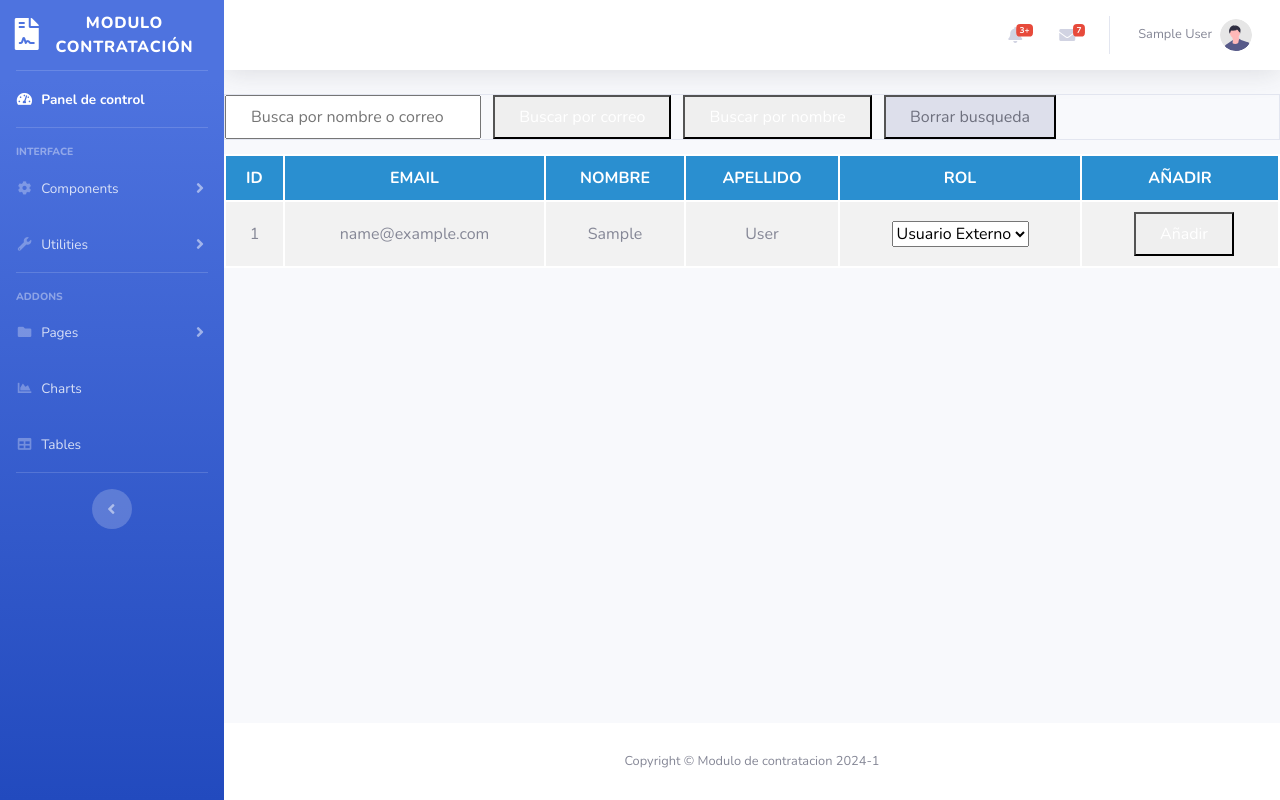
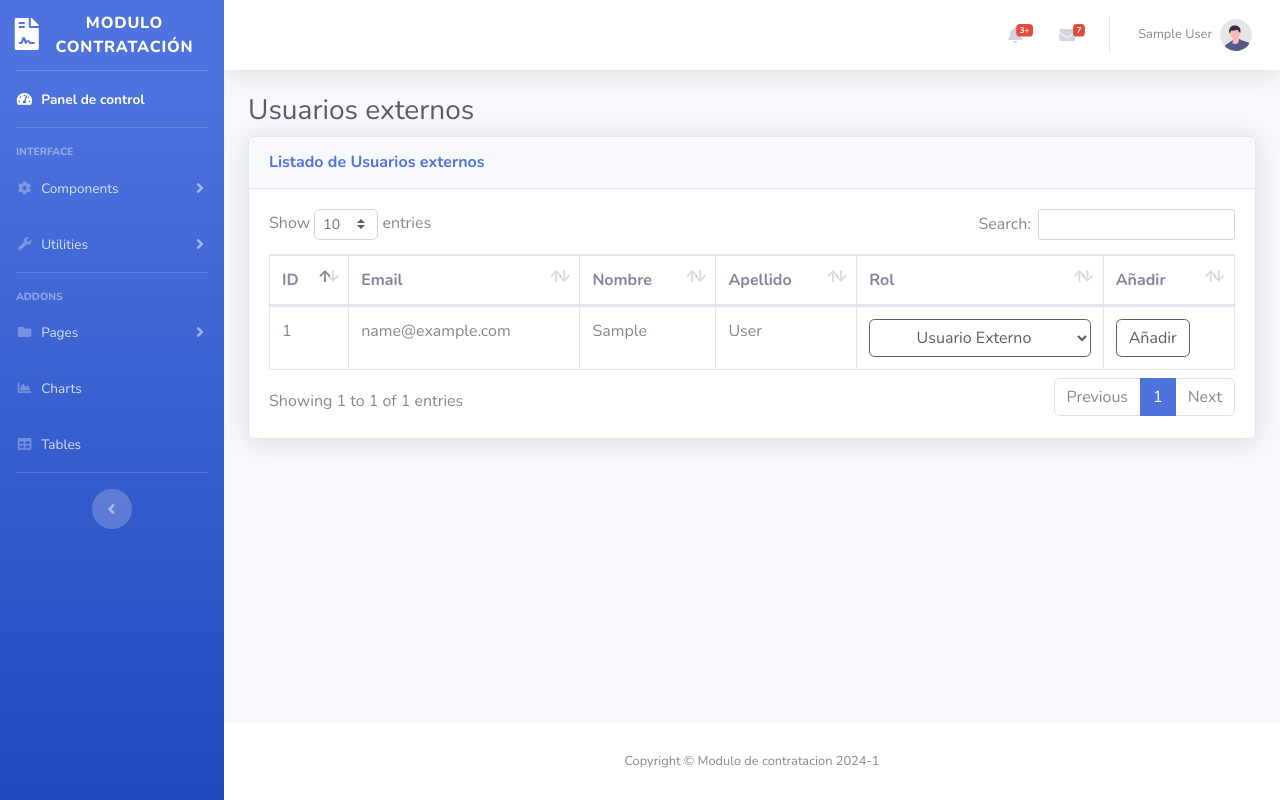
Before and after one commit to ICESI-PI1-2024A-G1/proyecto-t5, a Django app: template hiring_module/hiring_app/templates/admin_user/administrator_add_user.html in a window 1280 px wide. Run offline with Django 5.2, Linux system fonts and the light colour scheme; the template is opened without the code that fills it: values that come from a table or form of the project are taken from there, others are empty; a user stored in the database is signed in; tables that the repository leaves empty hold one stand-in row (values such as "Sample post"); some libraries are stand-ins or nearby versions.

Commit message:
END: frotend design finished

```diff
--- a/hiring_module/hiring_app/templates/admin_user/administrator_add_user.html
+++ b/hiring_module/hiring_app/templates/admin_user/administrator_add_user.html
@@ -8,7 +8,6 @@ Panel de control de Administrador
 
 {% block content %}
         <main id="main" class="expanded">
-            {% include 'admin_user/components/user_search_bar.html' %}
             <div id="userListContainer">
                 {% include 'admin_user/components/add_user_list.html' %}
             </div>
--- a/hiring_module/hiring_app/templates/admin_user/components/add_user_list.html
+++ b/hiring_module/hiring_app/templates/admin_user/components/add_user_list.html
@@ -1,37 +1,57 @@
-<table style="width: 100%; border-collapse: collapse; margin-top: 14px;">
+<div class="container-fluid">
+
+  <!-- Page Heading -->
+  <h1 class="h3 mb-2 text-gray-800">Usuarios externos</h1>
+  <!-- DataTales Example -->
+  <div class="card shadow mb-4">
+    <div class="card-header py-3 d-flex justify-content-between align-items-center">
+      <h6 class="m-0 font-weight-bold text-primary">Listado de Usuarios externos</h6>
+    </div>
+    <div class="card-body">
+      <div class="table-responsive">
+        <table class="table table-bordered" id="dataTable" width="100%" cellspacing="0">
           <thead>
-      <tr style="background-color: #2A8FD0; color: white;">
-        <th style="border: 2px solid white; padding: 10px; text-align: center; font-weight: bold; text-transform: uppercase;">ID</th>
-        <th style="border: 2px solid white; padding: 10px; text-align: center; font-weight: bold; text-transform: uppercase;">Email</th>
-        <th style="border: 2px solid white; padding: 10px; text-align: center; font-weight: bold; text-transform: uppercase;">Nombre</th>
-        <th style="border: 2px solid white; padding: 10px; text-align: center; font-weight: bold; text-transform: uppercase;">Apellido</th>
-        <th style="border: 2px solid white; padding: 10px; text-align: center; font-weight: bold; text-transform: uppercase;">Rol</th>
-        <th style="border: 2px solid white; padding: 10px; text-align: center; font-weight: bold; text-transform: uppercase;">Añadir</th>
+            <tr>
+              <th>ID</th>
+              <th>Email</th>
+              <th>Nombre</th>
+              <th>Apellido</th>
+              <th>Rol</th>
+              <th>Añadir</th>
+
             </tr>
           </thead>
           <tbody>
             {% for user in users %}
             <tr>
-        <td style="border: 2px solid white; padding: 10px; text-align: center; background-color: #f2f2f2;">{{ user.id }}</td>
-        <td style="border: 2px solid white; padding: 10px; text-align: center; background-color: #f2f2f2;">{{ user.email }}</td>
-        <td style="border: 2px solid white; padding: 10px; text-align: center; background-color: #f2f2f2;">{{ user.first_name }}</td>
-        <td style="border: 2px solid white; padding: 10px; text-align: center; background-color: #f2f2f2;">{{ user.last_name }}</td>
-        <td style="border: 2px solid white; padding: 10px; text-align: center; background-color: #f2f2f2;">
-          <form id="addUserForm_{{ user.id }}" method="post">
+              <td>{{ user.id }}</td>
+              <td>{{ user.email }}</td>
+              <td>{{ user.first_name }}</td>
+              <td>{{ user.last_name }}</td>
+              <form id="addUserForm_{{ user.id }}" method="post" onsubmit="return updateRole('{{ user.id }}')">
                 {% csrf_token %}
+                <td>
                   <input type="hidden" name="user_id" value="{{ user.id }}">
-            <select name="role">
-              <option value="admin">Administrador</option>
-              <option value="leader">Lider</option>
-              <option value="manager">Gestor</option>
-              <option value="user" selected>Usuario Externo</option>
+                  <select class="managerSelect btn btn-white border border-2 border-dark text-dark dropdown-toggle col"
+                    name="role">
+                    <option class="col" value="admin">Administrador</option>
+                    <option class="col" value="leader">Lider</option>
+                    <option class="col" value="manager">Gestor</option>
+                    <option class="col" value="user" selected>Usuario Externo</option>
                   </select>
                 </td>
-          <td style="border: 2px solid white; padding: 10px; text-align: center; background-color: #f2f2f2;">
-            <button type="submit" name="search_by" value="email" class="py-2 px-4 ml-2 bg-blue-500 text-white rounded-md hover:bg-blue-600 focus:outline-none">Añadir</button>
+                <td>
+                  <button type="submit" name="search_by" value="email" class="btn btn-outline-dark">
+                    Añadir
+                  </button>
                 </td>
               </form>
             </tr>
             {% endfor %}
           </tbody>
         </table>
+      </div>
+    </div>
+  </div>
+
+</div>
--- a/hiring_module/hiring_app/templates/admin_user/components/user_search_bar.html
+++ /dev/null
@@ -1,9 +0,0 @@
-<form id="searchForm" method="POST" class="flex items-center justify-center">
-    {% csrf_token %}
-    <div class="mt-4 flex items-center border border-gray-300 rounded-md">
-        <input type="text" name="search_query" id="searchInput" placeholder="Busca por nombre o correo" class="py-2 px-4 focus:outline-none">
-        <button type="submit" name="search_by" value="email" class="py-2 px-4 ml-2 bg-blue-500 text-white rounded-md hover:bg-blue-600 focus:outline-none">Buscar por correo</button>
-        <button type="submit" name="search_by" value="name" class="py-2 px-4 ml-2 bg-blue-500 text-white rounded-md hover:bg-blue-600 focus:outline-none">Buscar por nombre</button>
-        <button type="submit" name="clear_search" value="true" class="py-2 px-4 ml-2 bg-gray-300 text-gray-700 rounded-md hover:bg-gray-400 focus:outline-none">Borrar busqueda</button>
-    </div>
-</form>
--- a/hiring_module/hiring_app/templates/base.html
+++ b/hiring_module/hiring_app/templates/base.html
@@ -22,7 +22,9 @@
 
         <!-- Custom styles for the table -->
         <link href="{% static 'vendor/datatables/dataTables.bootstrap4.min.css' %}" rel="stylesheet">
+        {% block metadata %}
 
+        {% endblock %}
 </head>
 
 <body id="page-top">
```
Also changed, not shown: hiring_module/hiring_app/templates/admin_user/administrator_user_list.html (+61 -2 lines), hiring_module/hiring_app/templates/admin_user/components/user_list.html (+18 -12 lines), hiring_module/hiring_app/templates/control_board/table.html (+12 -16 lines). Lines whose indentation alone changed are shown as unchanged.
